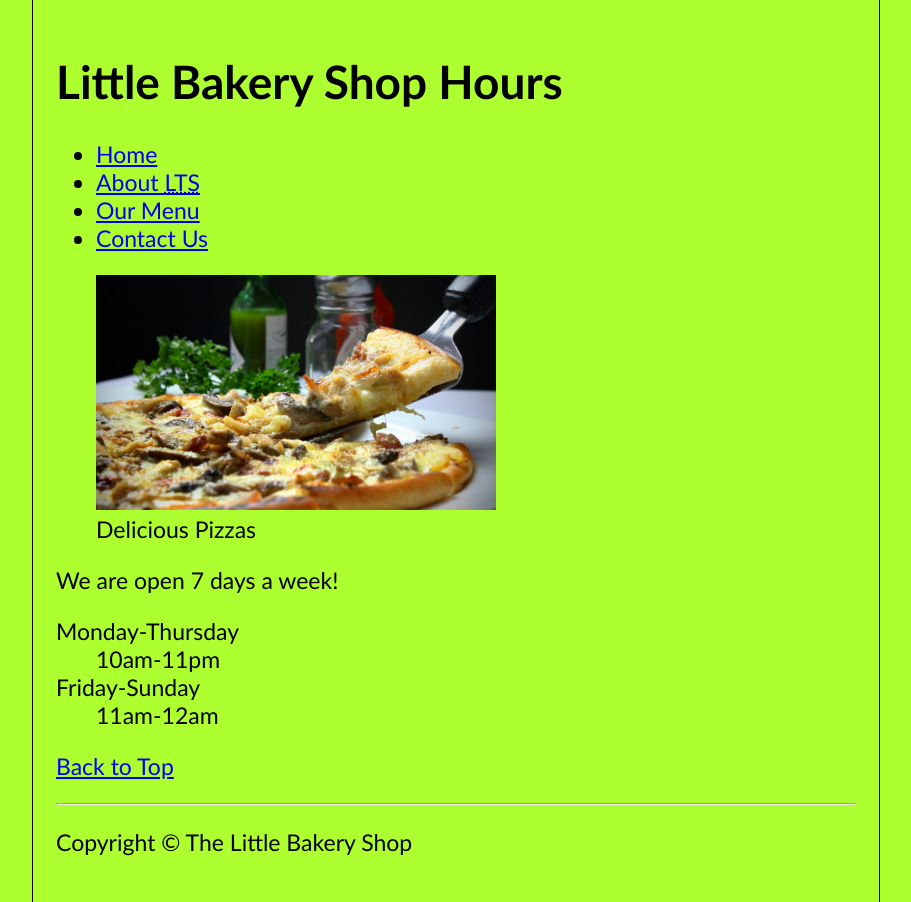
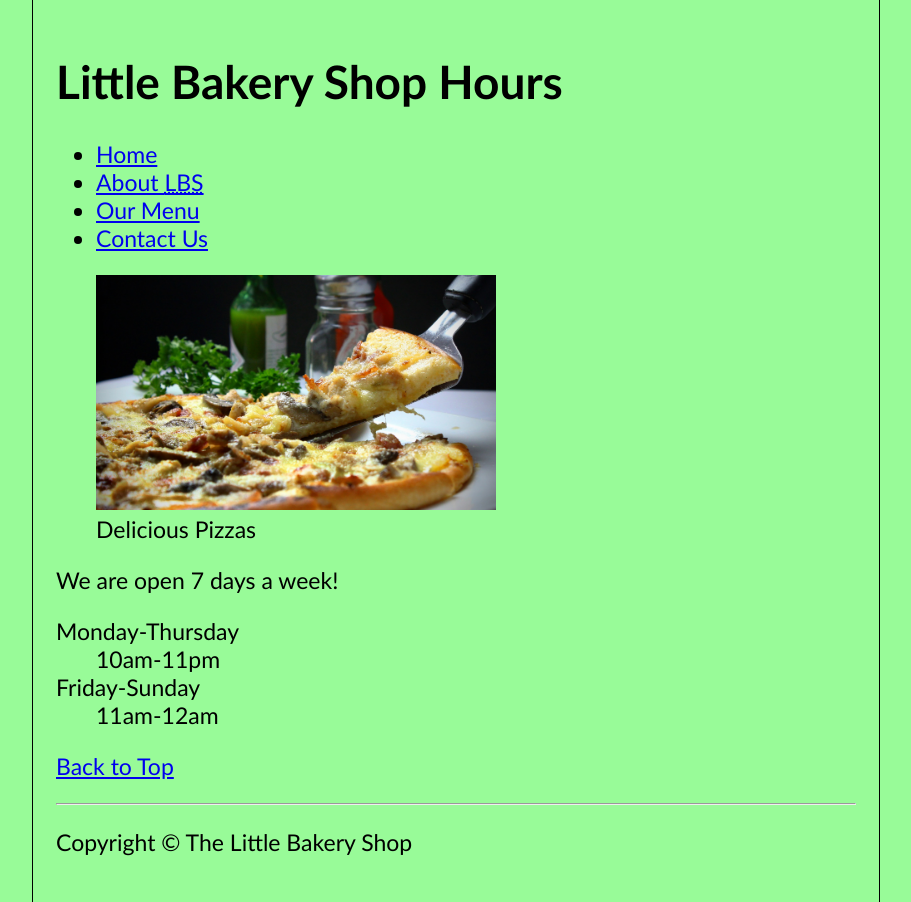
Before and after one commit to ChandanaMandarapu/HTML_PROJECT-1, a plain HTML site: page hours.html in a window 1280 px wide. Shown: the whole page, without its empty margins (184-1095 px from the left). Drawn offline with Linux system fonts and the light colour scheme.

Commit message:
Update hours.html

```diff
--- a/hours.html
+++ b/hours.html
@@ -6,7 +6,7 @@
     <meta name="viewport" content="width=device-width, initial-scale=1.0" />
 
     <meta name="description" content="Our Store Hours" />
-    <title>LTS Hours</title>
+    <title>LBS Hours</title>
     <style>
       html {
         font-size: 23px;
@@ -21,7 +21,7 @@
         padding: 1rem;
         border-left: 1px solid black;
         border-right: 1px solid black;
-        background-color: greenyellow;
+        background-color: palegreen;
         color: black;
       }
 
@@ -45,7 +45,7 @@
           </li>
           <li>
             <a href="/#about"
-              >About <abbr title="The Little Bakery Shop">LTS</abbr></a
+              >About <abbr title="The Little Bakery Shop">LBS</abbr></a
             >
           </li>
           <li>
```
